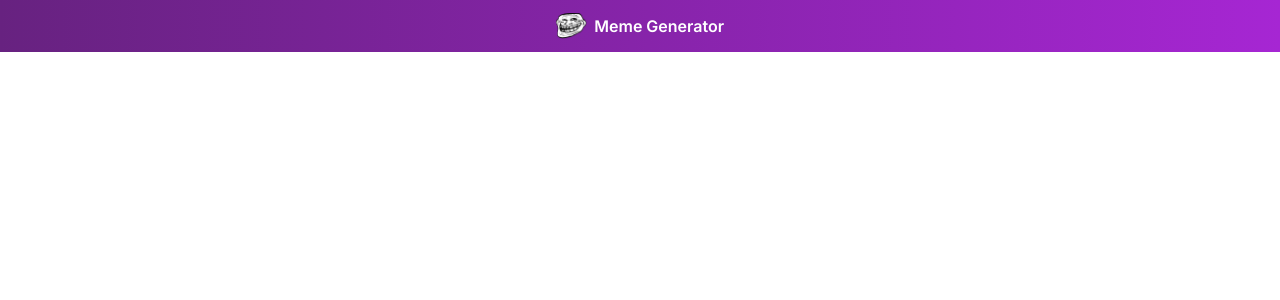
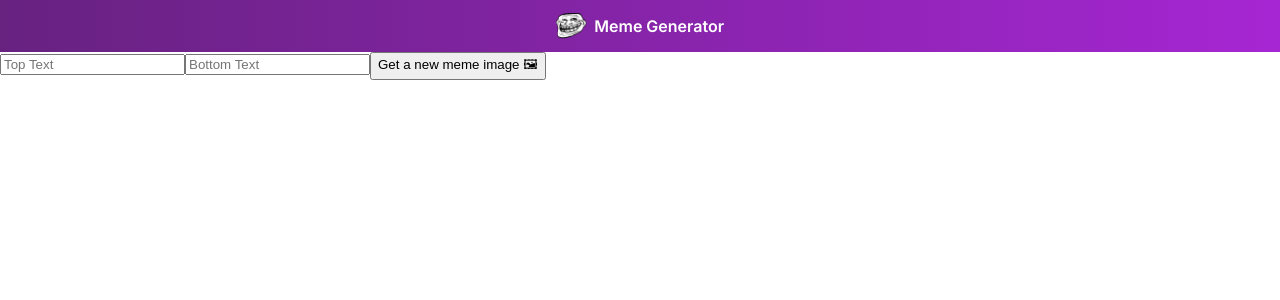
Before and after one commit to Avishekraut/Meme-Generator, a React (Create React App) app: page / in a window 1280 px wide. Shown: the top 300 px of the page. Built offline with nearby package versions, Linux system fonts and the light colour scheme.

Commit message:
Updated App component

```diff
--- a/src/App.js
+++ b/src/App.js
@@ -1,10 +1,12 @@
 import './App.css';
 import Nav from './components/Nav'
+import Meme from './components/Meme'
 
 function App() {
   return (
     <div className="App">
      <Nav />
+     <Meme/>
     </div>
   );
 }
```
